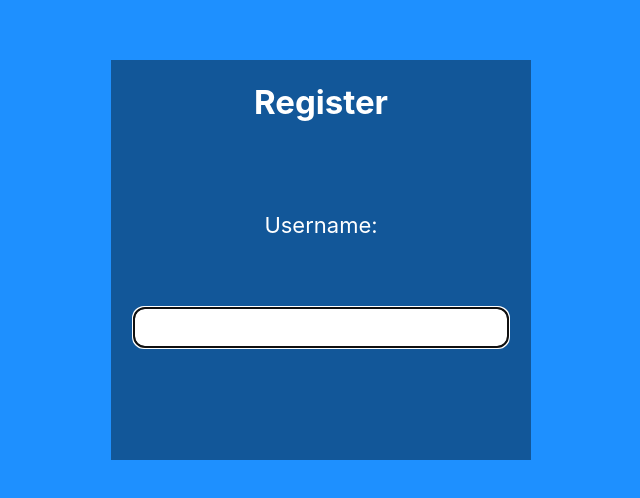
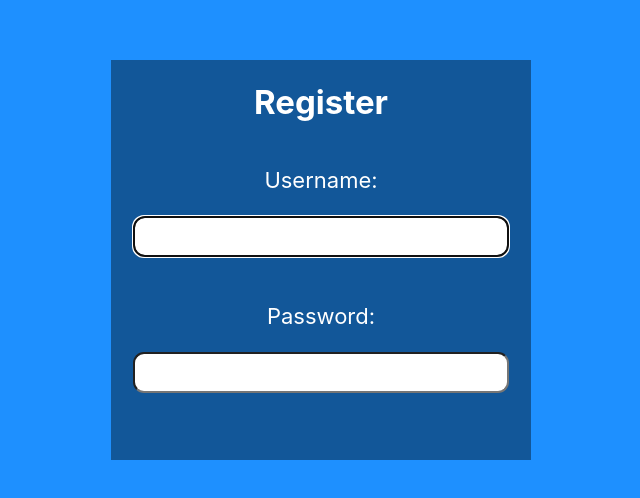
Before and after one commit to Clifford18/login-auth-axios, a React (Create React App) app: page / in a window 1280 px wide. Shown: the part 140-638 px from the top of the page, without its empty margins (319-959 px from the left). Built offline with nearby package versions, Linux system fonts and the light colour scheme.

Commit message:
update RegisterComponent.js file on password feild html

```diff
--- a/src/components/RegisterComponent.js
+++ b/src/components/RegisterComponent.js
@@ -1,5 +1,7 @@
 import {useRef, useState, useEffect} from "react";
 import './LoginRegisterStyle.css';
+import {faCheck, faTimes, faInfoCircle}from "@fortawesome/free-solid-svg-icons";
+import {FontAwesomeIcon} from "@fortawesome/react-fontawesome";
 
 import React from 'react';
 
@@ -48,8 +50,8 @@
 			<form >
 				<label htmlFor="username">
 					Username:
-					{/*<FontAwesomeIcon icon={faCheck} className={validName ? "valid" : "hide"} />*/}
-					{/*<FontAwesomeIcon icon={faTimes} className={validName || !user ? "hide" : "invalid"} />*/}
+					<FontAwesomeIcon icon={faCheck} className={validName ? "valid" : "hide"} />
+					<FontAwesomeIcon icon={faTimes} className={validName || !user ? "hide" : "invalid"} />
 				</label>
 				<input
 					type="text"
@@ -65,11 +67,35 @@
 					onBlur={() => setUserFocus(false)}
 				/>
 				<p id="uidnote" className={userFocus && user && !validName ? "instructions" : "offscreen"}>
-					{/*<FontAwesomeIcon icon={faInfoCircle} />*/}
+					<FontAwesomeIcon icon={faInfoCircle} />
 					4 to 24 characters.<br />
 					Must begin with a letter.<br />
 					Letters, numbers, underscores, hyphens allowed.
 				</p>
+
+				<label htmlFor="password">
+					Password:
+					<FontAwesomeIcon icon={faCheck} className={validPwd ? "valid" : "hide"} />
+					<FontAwesomeIcon icon={faTimes} className={validPwd || !pwd ? "hide" : "invalid"} />
+				</label>
+				<input
+					type="password"
+					id="password"
+					onChange={(e) => setPwd(e.target.value)}
+					value={pwd}
+					required
+					aria-invalid={validPwd ? "false" : "true"}
+					aria-describedby="pwdnote"
+					onFocus={() => setPwdFocus(true)}
+					onBlur={() => setPwdFocus(false)}
+				/>
+				<p id="pwdnote" className={pwdFocus && !validPwd ? "instructions" : "offscreen"}>
+					<FontAwesomeIcon icon={faInfoCircle} />
+					8 to 24 characters.<br />
+					Must include uppercase and lowercase letters, a number and a special character.<br />
+					Allowed special characters: <span aria-label="exclamation mark">!</span> <span aria-label="at symbol">@</span> <span aria-label="hashtag">#</span> <span aria-label="dollar sign">$</span> <span aria-label="percent">%</span>
+				</p>
+
 
 			</form>
 
```
